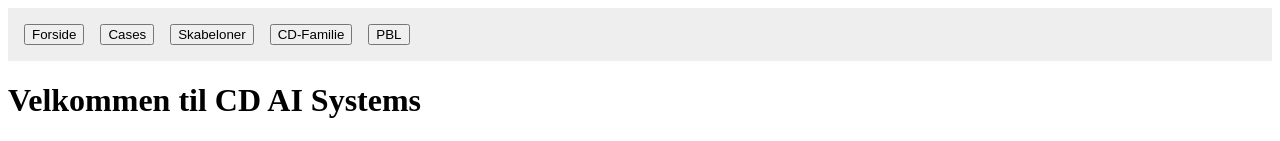
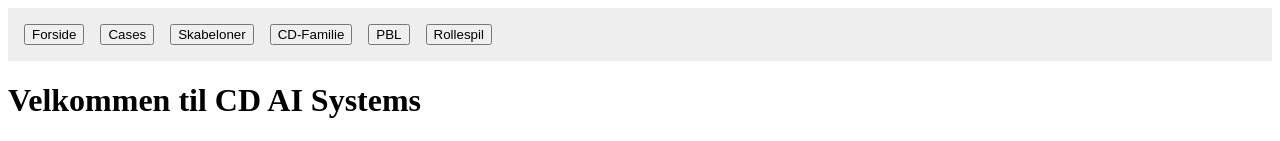
Before and after one commit to howandt/cdai-site, a React (Vite) app: page / in a window 1280 px wide. Shown: the top 141 px of the page. Built offline with nearby package versions, Linux system fonts and the light colour scheme.

Commit message:
Update App.jsx

```diff
--- a/src/App.jsx
+++ b/src/App.jsx
@@ -4,6 +4,7 @@ import CaseViewer from "./CaseViewer";
 import TemplateViewer from "./TemplateViewer";
 import CDFamilyViewer from "./CDFamilyViewer";
 import PBLViewer from "./PBLViewer";
+import RoleplayPerspective from "./components/RoleplayPerspective"; // 👈 tilføjet
 
 const App = () => {
   const [page, setPage] = React.useState("home");
@@ -18,6 +19,8 @@ const App = () => {
         return <CDFamilyViewer />;
       case "pbl":
         return <PBLViewer />;
+      case "roleplay":
+        return <RoleplayPerspective />; // 👈 tilføjet
       default:
         return <HomePage />;
     }
@@ -31,6 +34,7 @@ const App = () => {
         <button onClick={() => setPage("templates")}>Skabeloner</button>
         <button onClick={() => setPage("cdf")}>CD-Familie</button>
         <button onClick={() => setPage("pbl")}>PBL</button>
+        <button onClick={() => setPage("roleplay")}>Rollespil</button> {/* 👈 ny knap */}
       </nav>
       <main>{renderPage()}</main>
     </div>
```
